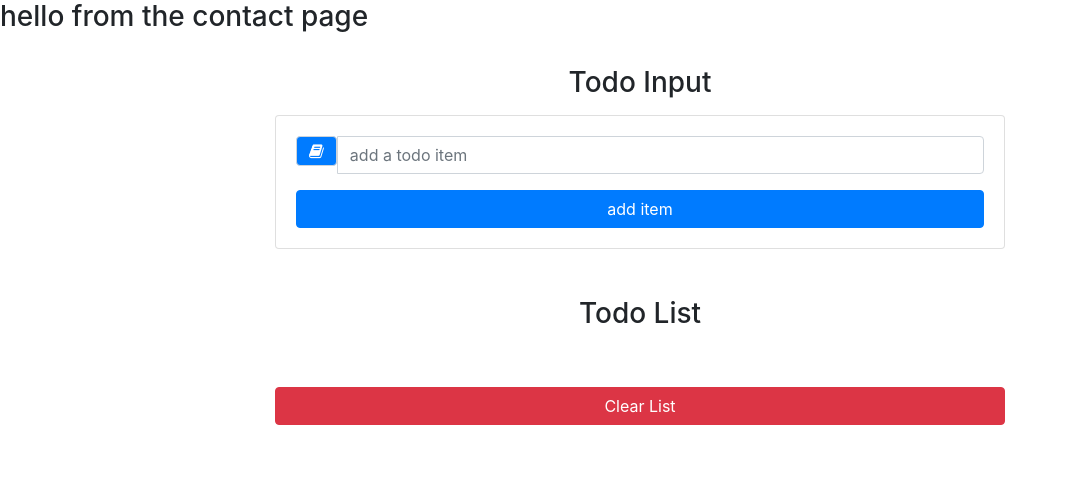
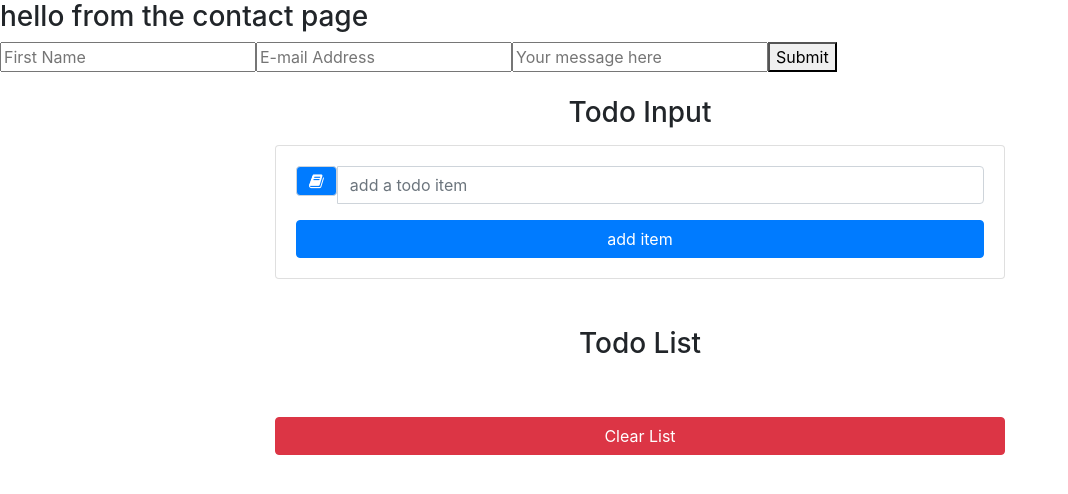
Before and after one commit to myrajgiddens/ReactApp, a React (Create React App) app: page /contact in a window 1280 px wide. Shown: the top 494 px of the page, without its empty margins (0-1068 px from the left). Built offline with nearby package versions, Linux system fonts and the light colour scheme.

Commit message:
Adding form to contact page

```diff
--- a/src/components/Contact.jsx
+++ b/src/components/Contact.jsx
@@ -4,6 +4,12 @@
     return (
         <div>
            <h3> hello from the contact page </h3>
+           <form>
+               <input type="text" placeholder="First Name" />
+               <input type="e-mail" placeholder="E-mail Address" />
+               <input type="text" placeholder="Your message here" />
+               <button type="submit">Submit</button>
+           </form>
         </div>
     );
 };
```
